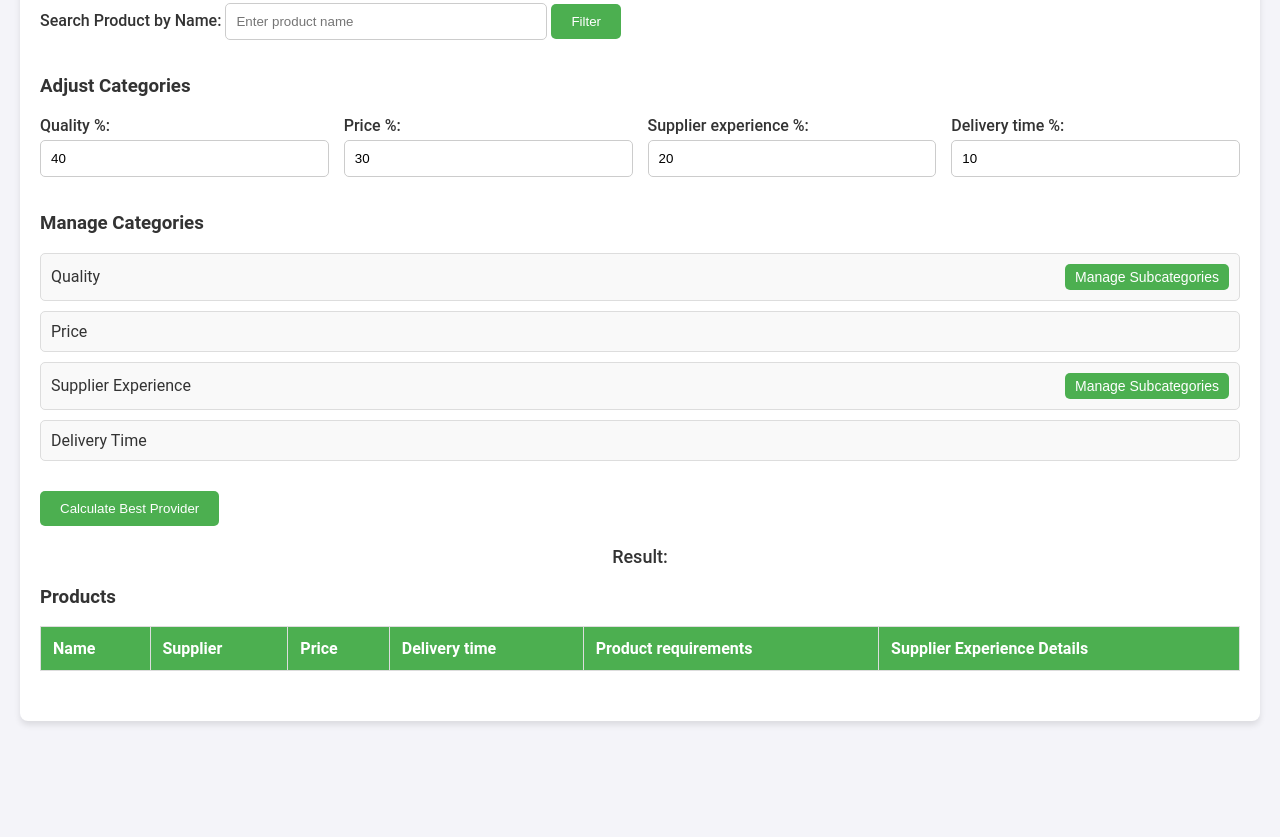
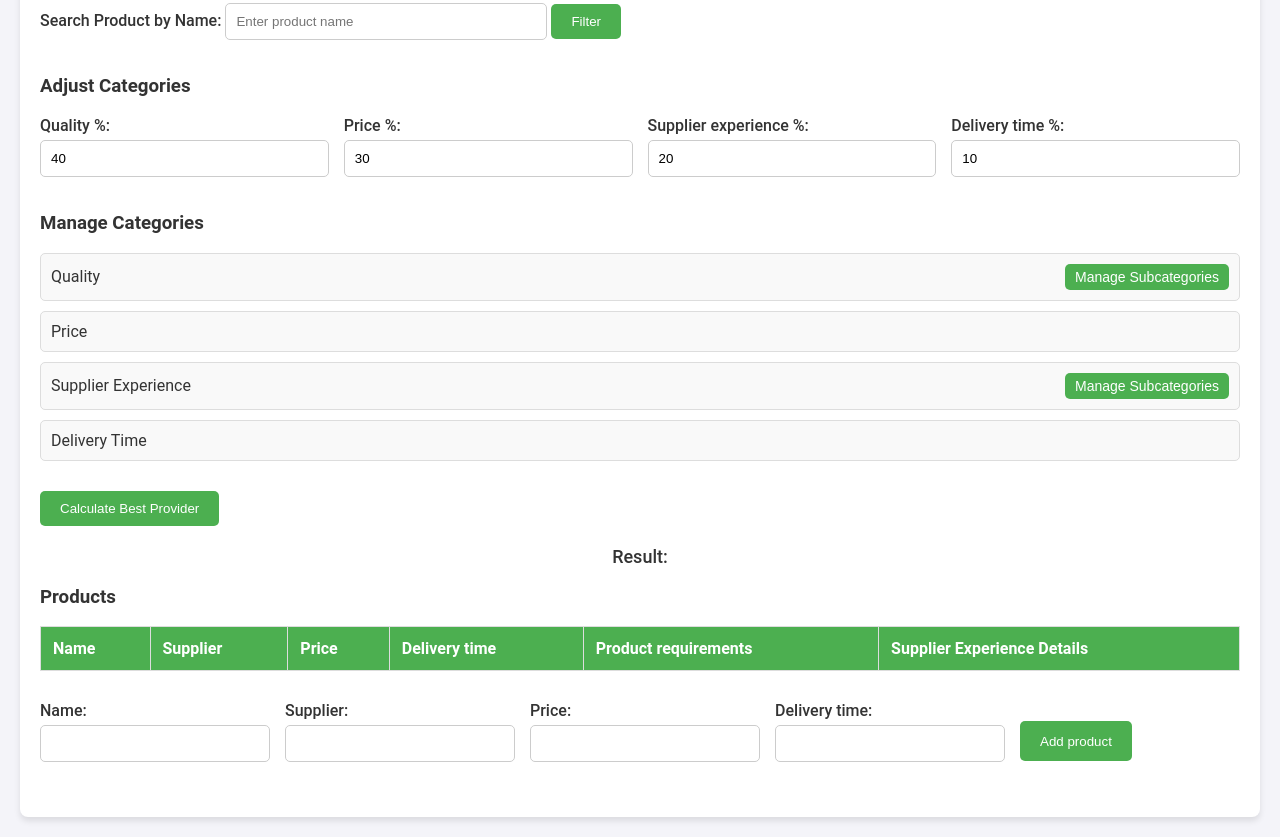
Before and after one commit to DarhanM/MCDM-for-selecting-suppliers-offers, a plain HTML site: page frontend/index.html in a window 1280 px wide. Shown: the part 140-977 px from the top of the page. Before the commit the page ends 881 px from the top, so only its background shows below. Drawn offline with Linux system fonts and the light colour scheme; no server answers.

Commit message:
Added request to create new product

```diff
--- a/frontend/index.html
+++ b/frontend/index.html
@@ -62,6 +62,15 @@
                 <tbody></tbody>
             </table>
         </div>
+        <div class="add-product-section">
+            <div class="add-product-row">
+                <label>Name: <input type="text", id="product-name"></label>
+                <label>Supplier: <input type="text", id="product-supplier"></label>
+                <label>Price: <input type="number", id="product-price"></label>
+                <label>Delivery time: <input type="number", id="product-delivery-time"></label>
+                <button onclick="addNewProduct()">Add product</button>
+            </div>
+        </div>
     </div>
     <script src="script.js"></script>
 </body>
--- a/frontend/manage_subcategories.js
+++ b/frontend/manage_subcategories.js
@@ -34,7 +34,7 @@ function addSubcategory(name, weight, categoryId) {
     })
     .then((result) => {
         alert(isRussian ? "Подкатегория успешно добавлена!" : "Subcategory added successfully!");
-        console.log(result);
+        // console.log(result);
     })
     .catch(error => {
         console.error("Error:", error);
@@ -56,7 +56,7 @@ async function updateSubcategory(subcategoryId) {
     })
     .then((result) => {
         alert(isRussian ? "Подкатегория успешно обновлена!" : "Subcategory updated successfully!");
-        console.log(result);
+        // console.log(result);
     })
     .catch(error => {
         console.error("Error:", error);
@@ -76,7 +76,7 @@ async function deleteSubcategory(subcategoryId) {
     })
     .then((result) => {
         alert(isRussian ? "Подкатегория успешно удалена!" : "Subcategory deleted successfully!");
-        console.log(result);
+        // console.log(result);
     })
     .catch(error => {
         console.error("Error:", error);
--- a/frontend/script.js
+++ b/frontend/script.js
@@ -10,14 +10,20 @@ const translations = {
         alertWeight: 'The total weight must equal 100%',
         bestProvider: 'Best provider is',
         withScore: 'with a score of',
-        viewDetails: 'View Details'
+        viewDetails: 'View Details',
+        appProductFetchError: 'Failed to create new product',
+        alertNewProductSuccess: 'Product added successfully!',
+        alertNewProductFail: 'An error occurred while creating product',
     },
     ru: {
         fetchError: 'Не удалось получить данные',
         alertWeight: 'Общий вес должен быть равен 100%',
         bestProvider: 'Лучший поставщик',
         withScore: 'с оценкой',
-        viewDetails: 'Подробнее'
+        viewDetails: 'Подробнее',
+        appProductFetchError: 'Не получилось создать новый товар',
+        alertNewProductSuccess: 'Товар успешно добавлен!',
+        alertNewProductFail: 'Произошла ошибка при создании товара',
     }
 };
 
@@ -88,7 +94,7 @@ async function calculateBest() {
     const valueDeliveryTime = parseInt(document.getElementById("weight-delivery-time").value);
 
     if (valueQuality + valuePrice + valueSupplierExperience + valueDeliveryTime !== 100) {
-        console.log(valueQuality + valuePrice + valueSupplierExperience + valueDeliveryTime);
+        // console.log(valueQuality + valuePrice + valueSupplierExperience + valueDeliveryTime);
         alert(translations[lang].alertWeight);
         return;
     }
@@ -163,5 +169,30 @@ async function filterProducts() {
     displayProducts(filter);
 }
 
+async function addNewProduct() {
+    const name = document.getElementById('product-name').value;
+    const supplier = document.getElementById('product-supplier').value;
+    const price = document.getElementById('product-price').value;
+    const deliveryTime = document.getElementById('product-delivery-time').value;
+
+    fetch(`${API_URL}/product`, {
+        method: "POST",
+        headers: { 'Content-Type': 'application/json' },
+        body: JSON.stringify({ name, supplier, price, deliveryTime }),
+    })
+    .then(response => {
+        if (!response.ok)
+            throw new Error(translations[lang].appProductFetchError)
+        return response.json()
+    })
+    .then(result => {
+        alert(translations[lang].alertNewProductSuccess)
+    })
+    .catch(error => {
+        console.error("Error: " + error)
+        alert(translations[lang].alertNewProductFail)
+    })
+}
+
 // Загрузка товаров при загрузке страницы
 displayProducts(document.getElementById('filter-name').value);
--- a/frontend/style.css
+++ b/frontend/style.css
@@ -24,7 +24,8 @@ h1 {
 .filter-section,
 .weights-section,
 .categories-section,
-.products-section {
+.products-section,
+.add-product-section {
     margin-bottom: 30px;
 }
 
@@ -65,6 +66,22 @@ button:hover {
 .weights-row label {
     flex: 1;
     min-width: 200px;
+}
+
+.add-product-row {
+    display: flex;
+    flex-wrap: wrap;
+    gap: 15px;
+}
+
+.add-product-row label {
+    flex: 1;
+    max-width: 230px;
+}
+
+.add-product-row button {
+    height: 40px;
+    margin: 20px 0 0 0;
 }
 
 ul {
```
Also changed, not shown: backend/server.js (+32 -0 lines), 1 other file.
